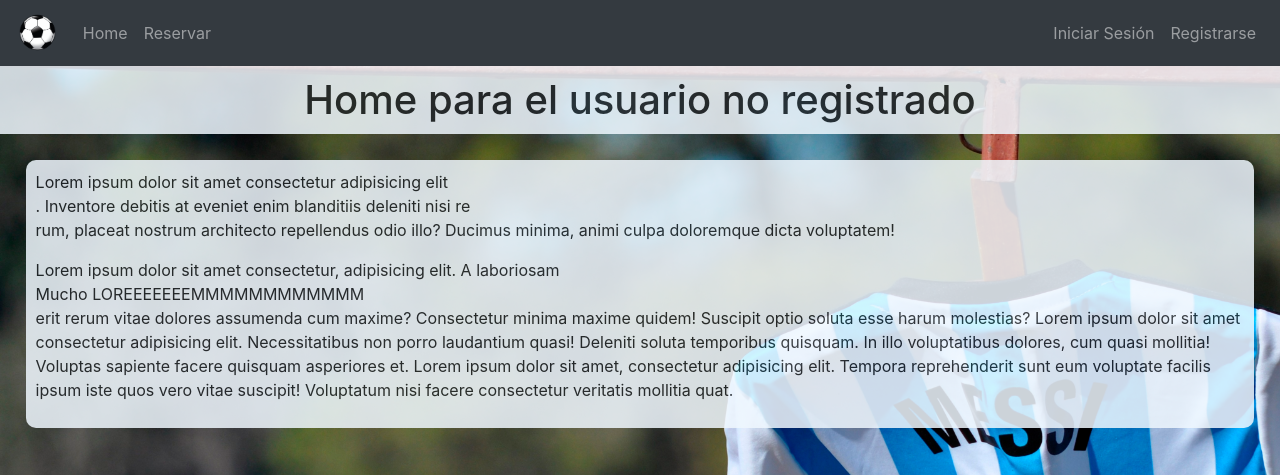
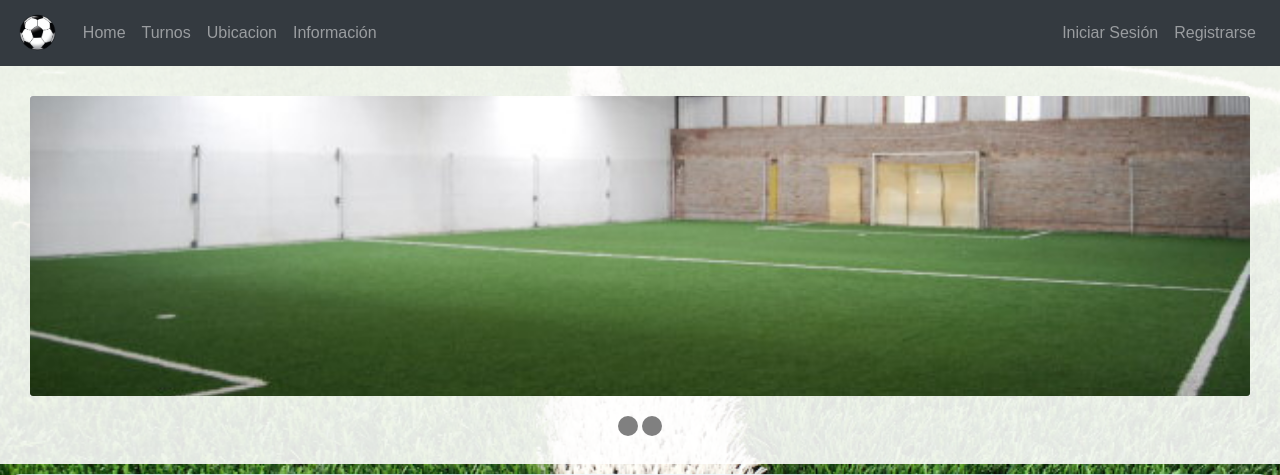
Before and after one commit to MarianoNLR/CanchaInfo, a Django app: page / in a window 1280 px wide. Shown: the top 475 px of the page. Run offline with Django 3.2, Linux system fonts and the light colour scheme; some libraries are stand-ins or nearby versions.

Commit message:
agregado botones en home y slider

```diff
--- a/CanchaF5/static/css/user_home.css
+++ b/CanchaF5/static/css/user_home.css
@@ -126,12 +126,11 @@ button{
 
 .container-slider{
     margin: auto;
-    background-color: #343a40;
+    background-color: #ffffffe0;
     width: 100%;
     padding: 30px;
+    padding-bottom: 1px;
     border-top: black;
-    border-radius: 25px;
-    margin-top: 1%;
   }
 
 ul, li {
@@ -161,6 +160,7 @@ ul.slider li img{
     width: 100%;
     height: 300px;
     object-fit: cover;
+    border-radius: 3px;
 }
 
 ul.slider li:first-child {
--- a/CanchaF5/templates/accounts/header.html
+++ b/CanchaF5/templates/accounts/header.html
@@ -23,10 +23,13 @@
                 <ul class="navbar-nav mr-auto">
                     {% if user.is_authenticated %}
                     <li class="navbar-item"><a href="http://127.0.0.1:8000/Home_user" class="nav-link">Home</a></li>
-                    <li class="navbar-item"><a href="http://127.0.0.1:8000/reservas/" class="nav-link">Reservar</a></li>
+                    <li class="navbar-item"><a href="http://127.0.0.1:8000/Home_user/#botones-turnos" class="nav-link">Turnos</a></li>
+                    <li class="navbar-item"><a href="http://127.0.0.1:8000/Home_user/#ubicacion" class="nav-link">Ubicacion</a></li>
                     {% else %}
                     <li class="navbar-item"><a href="http://127.0.0.1:8000/" class="nav-link">Home</a></li>
-                    <li class="navbar-item"><a href="http://127.0.0.1:8000/reservas/" class="nav-link">Reservar</a></li>
+                    <li class="navbar-item"><a href="http://127.0.0.1:8000/Home_user/#botones-turnos" class="nav-link">Turnos</a></li>
+                    <li class="navbar-item"><a href="http://127.0.0.1:8000/#ubicacion" class="nav-link">Ubicacion</a></li>
+                    <li class="navbar-item"><a href="http://127.0.0.1:8000/#informacion" class="nav-link">Información</a></li>
                     {% endif %}
                 </ul>
             </div>
--- a/CanchaF5/templates/accounts/home.html
+++ b/CanchaF5/templates/accounts/home.html
@@ -10,25 +10,50 @@
         <meta charset="UTF-8">
         <meta name="viewport" content="width=device-width, initial-scale=1">
         <link rel="stylesheet" type="text/css" href="{% static '/css/perfil.css' %}">
-
+        <link rel="stylesheet" type="text/css" href="{% static '/css/user_home.css' %}">
+        <link rel="stylesheet" href="https://stackpath.bootstrapcdn.com/bootstrap/4.4.1/css/bootstrap.min.css" integrity="sha384-Vkoo8x4CGsO3+Hhxv8T/Q5PaXtkKtu6ug5TOeNV6gBiFeWPGFN9MuhOf23Q9Ifjh" crossorigin="anonymous">
     </head>
 
     <body>
-        <div>
-            <h1 style="text-align: center; background-color: aliceblue ; opacity: 85%; margin: 0px; border-radius: 0px; padding: 10px;">Home para el usuario no registrado
+        <script src="https://cdn.jsdelivr.net/npm/bootstrap@5.0.0-beta2/dist/js/bootstrap.bundle.min.js" integrity="sha384-b5kHyXgcpbZJO/tY9Ul7kGkf1S0CWuKcCD38l8YkeH8z8QjE0GmW1gYU5S9FOnJ0" crossorigin="anonymous"></script>
+        <div class="container-slider">
+            <ul class="slider">
+              <li id="slide1">
+                <img src="{% static '/css/img/cancha1.jpg' %}"/>
+              </li>
+              <li id="slide2">
+                <img src="{% static 'css/img/cancha2.jpg' %}"/>
+              </li>
+            </ul>
+            <ul class="menu">
+              <li>
+                <a href="#slide1"></a>
+              </li>
+              <li>
+                <a href="#slide2"></a>
+              </li>
+            </ul>
+        </div>
 
-            </h1>
-
-            <div style="background-color: aliceblue ; opacity: 85%; margin: 2%; border-radius: 10px; padding: 10px;">
-                <p>Lorem ipsum dolor sit amet consectetur adipisicing elit</br>. Inventore debitis at eveniet enim blanditiis deleniti nisi re</br>rum, placeat nostrum architecto repellendus odio illo? Ducimus minima, animi culpa doloremque dicta voluptatem!</p>
-                <p>Lorem ipsum dolor sit amet consectetur, adipisicing elit. A laboriosam </br>Mucho LOREEEEEEEMMMMMMMMMMMM </br>erit rerum vitae dolores assumenda cum maxime? Consectetur minima maxime quidem! Suscipit optio soluta esse harum molestias? Lorem ipsum dolor sit amet consectetur adipisicing elit. Necessitatibus non porro laudantium quasi! Deleniti soluta temporibus quisquam. In illo voluptatibus dolores, cum quasi mollitia! Voluptas sapiente facere quisquam asperiores et. Lorem ipsum dolor sit amet, consectetur adipisicing elit. Tempora reprehenderit sunt eum voluptate facilis ipsum iste quos vero vitae suscipit! Voluptatum nisi facere consectetur veritatis mollitia quat.</p>
+        <div style="background-color: aliceblue ; opacity: 85%; margin: 10px; border-radius: 10px; padding: 10px;" id="informacion">
+            <h3>Quienes Somos</h3>
+            <p>Lorem ipsum dolor sit amet consectetur adipisicing elit.</br>Inventore debitis at eveniet enim blanditiis deleniti nisi rerum,</br>placeat nostrum architecto repellendus odio illo? Ducimus minima, animi culpa doloremque dicta voluptatem!</p>
+            <h3>Información de uso de la página</h3>
+            <p>
+                Esta pagina proporciona un sistema sencillo para que pueda reservar un turno en nuestras canchas de futbol 5.</br>
+                Para solicitar y administrar turnos es obligatorio el registro e inicio de sesión.
+            </p>
+            <p>Lorem ipsum dolor sit amet consectetur adipisicing elit</br>. Inventore debitis at eveniet enim blanditiis deleniti nisi re</br>rum, placeat nostrum architecto repellendus odio illo? Ducimus minima, animi culpa doloremque dicta voluptatem!</p>
+        </div>
+        <label id="ubicacion">
+            <h1 style="color: aliceblue; margin:10px;">Donde nos encontramos</h1>
+            <div style="background-color: aliceblue ; opacity: 85%; margin: 10px; border-radius: 10px; padding: 10px;">
+                <iframe src="https://www.google.com/maps/embed?pb=!1m14!1m8!1m3!1d58867.69516225966!2d-41.905017!3d-22.756809!3m2!1i1024!2i768!4f13.1!3m3!1m2!1s0x96555b5418c1c5%3A0x4057990cbfc85c98!2sSol%20Da%20Tartaruga!5e0!3m2!1ses-419!2sar!4v1615912855436!5m2!1ses-419!2sar" width="400" height="300" style="border:0;" allowfullscreen="" loading="lazy"></iframe>
             </div>
-            <label style="margin: 2%;">
-                <div style="background-color: aliceblue ; opacity: 85%; margin: 0px; border-radius: 10px; padding: 10px;">
-                    <iframe src="https://www.google.com/maps/embed?pb=!1m18!1m12!1m3!1d25475.314014450563!2d-41.9266272974694!3d-22.76086741815975!2m3!1f0!2f0!3f0!3m2!1i1024!2i768!4f13.1!3m3!1m2!1s0x96555b5418c1c5%3A0x4057990cbfc85c98!2sPraia%20da%20Tartaruga!5e0!3m2!1ses-419!2sar!4v1615584734663!5m2!1ses-419!2sar" width="600" height="450" style="border:0;" allowfullscreen="" loading="lazy"></iframe>
-                </div>
-            </label>
+        </label>
         </div>
     </body>
+
+
     {% endblock %}
 </html>
```
Also changed, not shown: CanchaF5/templates/accounts/registrados/user_home.html (+14 -10 lines), CanchaF5/db.sqlite3, CanchaF5/static/css/img/Reservacion.png (deleted), CanchaF5/static/css/img/archivo.png (added), CanchaF5/static/css/img/calendario_check.png (added), CanchaF5/static/css/img/calendario_cruz.png (added), CanchaF5/static/css/img/reservations.jpg (deleted), CanchaF5/static/css/img/unnamed.png (deleted).
